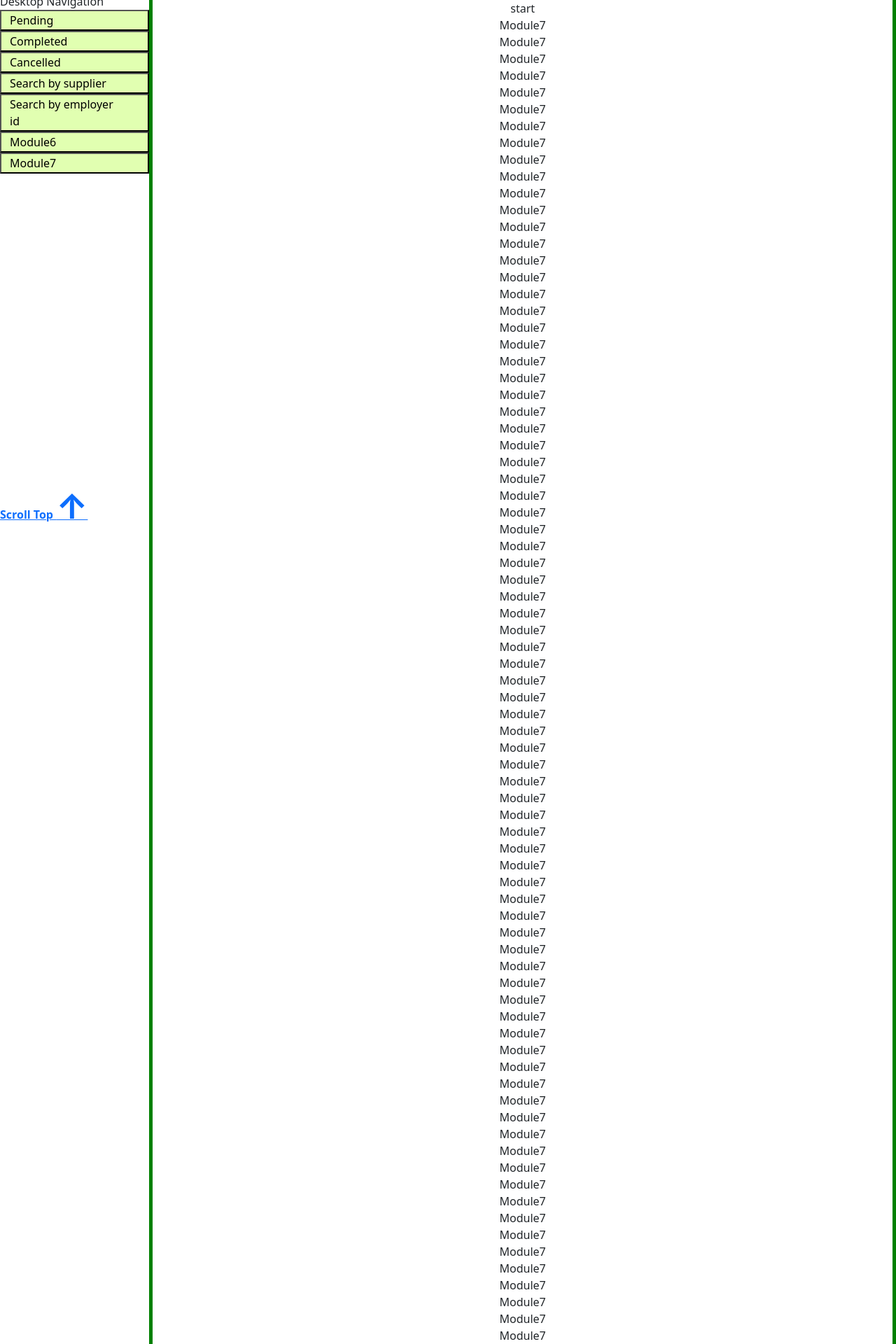
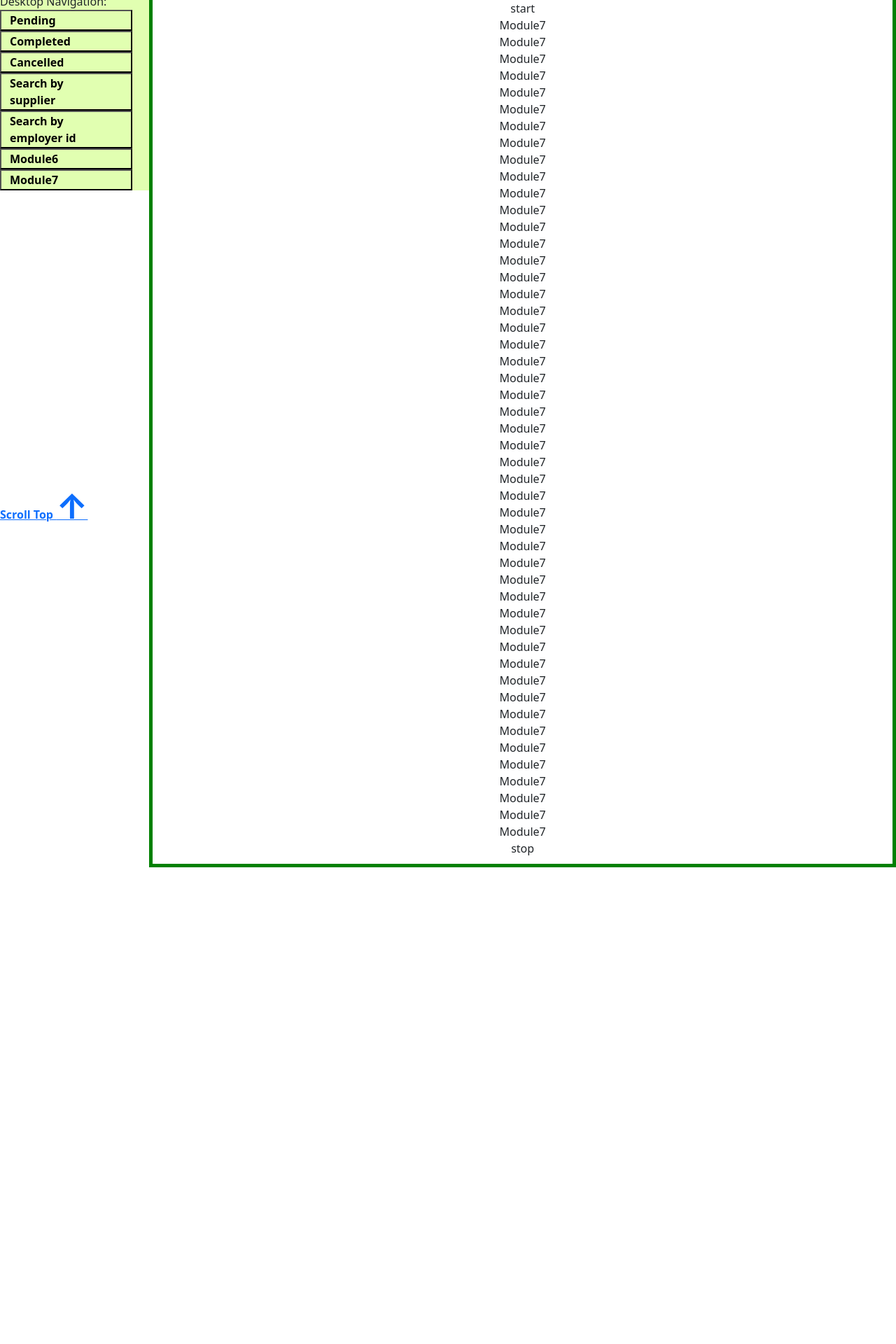
Before and after one commit to Sailaja-Namuduri/demo, a React (Create React App) app: page /module7 in a window 1280 px wide. Shown: the part 40-1960 px from the top of the page at 70% size. After the commit the page ends 1279 px from the top, so only its background shows below. Built offline with nearby package versions, Linux system fonts and the light colour scheme.

Commit message:
Applying Styled-Components to elements

```diff
--- a/package.json
+++ b/package.json
@@ -12,6 +12,7 @@
     "react-dom": "^18.2.0",
     "react-router-dom": "^6.4.1",
     "react-scripts": "5.0.1",
+    "styled-components": "^5.3.6",
     "web-vitals": "^2.1.4"
   },
   "scripts": {
--- a/src/App.js
+++ b/src/App.js
@@ -3,6 +3,12 @@ import './App.css';
 import { GridPage } from './GridPage';
 import lines from './Images/button.png';
 import { useState } from 'react';
+import styled from 'styled-components';
+
+const SpanAppName1=styled.span`
+display:inline-block;
+color:black;
+    `;
 
 var stylingObject={
   div:{'scroll-behavior':'smooth'}
@@ -23,7 +29,7 @@ function App() {
 
   return (
     <div>
-      <div id='scrolltop' className="container-fluid" >
+      <div id='scrolltop' className="container-fluid">
         <div className="row" style={{backgroundColor:'#E1FFB1',height:'30px',position:'sticky',top:0}}>
           <div className="col-1" onClick={fnPanel} style={{position:'relative',display:'inline-block'}}>
             <img src={lines} height={20} width={20} style={{position:'absolute',paddingTop:'6px'}} />
@@ -35,7 +41,7 @@ function App() {
             <button style={{borderRadius:5,width:'60px',height:'29px',textAlign:'match-parent'}}>Create</button>
           </div>
           <div className='col-10 text-center' style={{fontWeight:'bold',fontFamily:'sans-serif',color:'white'}}>
-            <span style={{display:'inline-block',color:'black'}}>Sample Application</span>
+            <SpanAppName1>Sample Application</SpanAppName1>
           </div>
         </div>
         <GridPage phide={panelhide} modhide={modClick} modhidefun={moduleSelected}/>
--- a/src/GridPage.jsx
+++ b/src/GridPage.jsx
@@ -8,6 +8,8 @@ import { Module5 } from "./Module5"
 import { Module6 } from "./Module6"
 import { Module7 } from "./Module7"
 import { HidePanelShortcuts } from "./reusable_components/hidePanelShortcuts"
+import { NavButton, NavMobLink } from "./styledComponents/GridPageStyles"
+
 
 export const GridPage=({phide,modhide,modhidefun})=>{
         const moduleSelected=()=>{
@@ -22,29 +24,30 @@ export const GridPage=({phide,modhide,modhidefun})=>{
                     <div className="d-sm-block d-md-none col-5" style={{display:'inline',position:'absolute',
                         backgroundColor:'#E1FFB1',zIndex:9,border:'0px solid pink'}}>
                         {modhide?
-                            <div className="row" style={{border:'0px solid cyan'}}>Mobile Navigation
+                            <div className="row" style={{border:'0px solid cyan',backgroundColor:'#E1FFB1',position:'fixed',top:30}}>Mobile Navigation
                                 <div className="row" onClick={moduleSelected} style={{border:'0px solid cyan'}}>
-                                    <button style={{backgroundColor:'#E1FFB1',textAlign:'left'}}><Link to='/module1' style={{textDecoration:'none',color:'black',fontSize:'13px'}}><div className="col-sm-2">Pending</div></Link></button>
-                                    <button style={{backgroundColor:'#E1FFB1',textAlign:'left'}}><Link to='/module2' style={{textDecoration:'none',color:'black',fontSize:'13px'}}><div className="col-sm-2">Completed</div></Link></button>
-                                    <button style={{backgroundColor:'#E1FFB1',textAlign:'left'}}><Link to='/module3' style={{textDecoration:'none',color:'black',fontSize:'13px'}}><div className="col-sm-2">Cancelled</div></Link></button>
-                                    <button style={{backgroundColor:'#E1FFB1',textAlign:'left'}}><Link to='/module4' style={{textDecoration:'none',color:'black',fontSize:'13px'}}><div className="col-sm-2">Search by supplier</div></Link></button>
-                                    <button style={{backgroundColor:'#E1FFB1',textAlign:'left'}}><Link to='/module5' style={{textDecoration:'none',color:'black',fontSize:'13px'}}><div className="col-sm-2">Search by E-id</div></Link></button>
-                                    <button style={{backgroundColor:'#E1FFB1',textAlign:'left'}}><Link to='/module6' style={{textDecoration:'none',color:'black',fontSize:'13px'}}><div className="col-sm-2">Module6</div></Link></button>
-                                    <button style={{backgroundColor:'#E1FFB1',textAlign:'left'}}><Link to='/module7' style={{textDecoration:'none',color:'black',fontSize:'13px'}}><div className="col-sm-2">Module7</div></Link></button>
+                                    <NavButton><NavMobLink to='/module1'><div className="col-sm-2">Pending</div></NavMobLink></NavButton>
+                                    <NavButton><NavMobLink to='/module2'><div className="col-sm-2">Completed</div></NavMobLink></NavButton>
+                                    <NavButton><NavMobLink to='/module3'><div className="col-sm-2">Cancelled</div></NavMobLink></NavButton>
+                                    <NavButton><NavMobLink to='/module4'><div className="col-sm-2">Search by supplier</div></NavMobLink></NavButton>
+                                    <NavButton><NavMobLink to='/module5'><div className="col-sm-2">Search by E-id</div></NavMobLink></NavButton>
+                                    <NavButton><NavMobLink to='/module6'><div className="col-sm-2">Module6</div></NavMobLink></NavButton>
+                                    <NavButton><NavMobLink to='/module7'><div className="col-sm-2">Module7</div></NavMobLink></NavButton>
                                 </div>
                             </div>:''
                         }
                     </div>:
                     <div className="d-none d-md-block col-xs-2 col-sm-2 col-md-2 col-lg-2" style={{border:'0px solid #BEBEBE'}}>
-                        <div className="row" style={{border:'0px solid blue'}}>Desktop Navigation</div>
-                        <div className="row" style={{border:'0px solid yellow'}}>
-                            <button style={{backgroundColor:'#E1FFB1',textAlign:'left'}}><Link to='/module1' style={{textDecoration:'none',color:'black'}}><div className="col-sm-10 col-md-10 col-lg-10">Pending</div></Link></button>
-                            <button style={{backgroundColor:'#E1FFB1',textAlign:'left'}}><Link to='/module2' style={{textDecoration:'none',color:'black'}}><div className="col-sm-10 col-md-10 col-lg-10">Completed</div></Link></button>
-                            <button style={{backgroundColor:'#E1FFB1',textAlign:'left'}}><Link to='/module3' style={{textDecoration:'none',color:'black'}}><div className="col-sm-10 col-md-10 col-lg-10">Cancelled</div></Link></button>
-                            <button style={{backgroundColor:'#E1FFB1',textAlign:'left'}}><Link to='/module4' style={{textDecoration:'none',color:'black'}}><div className="col-sm-10 col-md-10 col-lg-10">Search by supplier</div></Link></button>
-                            <button style={{backgroundColor:'#E1FFB1',textAlign:'left'}}><Link to='/module5' style={{textDecoration:'none',color:'black'}}><div className="col-sm-10 col-md-10 col-lg-10">Search by employer id</div></Link></button>
-                            <button style={{backgroundColor:'#E1FFB1',textAlign:'left'}}><Link to='/module6' style={{textDecoration:'none',color:'black'}}><div className="col-sm-10 col-md-10 col-lg-10">Module6</div></Link></button>
-                            <button style={{backgroundColor:'#E1FFB1',textAlign:'left'}}><Link to='/module7' style={{textDecoration:'none',color:'black'}}><div className="col-sm-10 col-md-10 col-lg-10">Module7</div></Link></button>
+                        <div className="row" style={{border:'0px solid blue',backgroundColor:'#E1FFB1'}}>Desktop Navigation:
+                            <div className="row" style={{border:'0px solid yellow'}}>
+                                <NavButton><Link to='/module1' style={{textDecoration:'none',color:'black',fontWeight:'bold'}}><div className="col-sm-10 col-md-10 col-lg-10">Pending</div></Link></NavButton>
+                                <NavButton><Link to='/module2' style={{textDecoration:'none',color:'black',fontWeight:'bold'}}><div className="col-sm-10 col-md-10 col-lg-10">Completed</div></Link></NavButton>
+                                <NavButton><Link to='/module3' style={{textDecoration:'none',color:'black',fontWeight:'bold'}}><div className="col-sm-10 col-md-10 col-lg-10">Cancelled</div></Link></NavButton>
+                                <NavButton><Link to='/module4' style={{textDecoration:'none',color:'black',fontWeight:'bold'}}><div className="col-sm-10 col-md-10 col-lg-10">Search by supplier</div></Link></NavButton>
+                                <NavButton><Link to='/module5' style={{textDecoration:'none',color:'black',fontWeight:'bold'}}><div className="col-sm-10 col-md-10 col-lg-10">Search by employer id</div></Link></NavButton>
+                                <NavButton><Link to='/module6' style={{textDecoration:'none',color:'black',fontWeight:'bold'}}><div className="col-sm-10 col-md-10 col-lg-10">Module6</div></Link></NavButton>
+                                <NavButton><Link to='/module7' style={{textDecoration:'none',color:'black',fontWeight:'bold'}}><div className="col-sm-10 col-md-10 col-lg-10">Module7</div></Link></NavButton>
+                            </div>
                         </div>
                     </div>
                 }
--- a/src/Module7.jsx
+++ b/src/Module7.jsx
@@ -51,41 +51,8 @@ export const Module7=()=>{
 <div>Module7</div>
 <div>Module7</div>
 <div>Module7</div>
-<div>Module7</div>
-<div>Module7</div>
-<div>Module7</div>
-<div>Module7</div>
-<div>Module7</div>
-<div>Module7</div>
-<div>Module7</div>
-<div>Module7</div>
-<div>Module7</div>
-<div>Module7</div>
-<div>Module7</div>
-<div>Module7</div>
-<div>Module7</div>
-<div>Module7</div>
-<div>Module7</div>
-<div>Module7</div>
-<div>Module7</div>
-<div>Module7</div>
-<div>Module7</div>
-<div>Module7</div>
-<div>Module7</div>
-<div>Module7</div>
-<div>Module7</div>
-<div>Module7</div>
-<div>Module7</div>
-<div>Module7</div>
-<div>Module7</div>
-<div>Module7</div>
-<div>Module7</div>
-<div>Module7</div>
-<div>Module7</div>
-<div>Module7</div>
 <div>stop</div>
-
-        </div>
+</div>
 
     )
 }
--- /dev/null
+++ b/src/styledComponents/GridPageStyles.js
@@ -0,0 +1,10 @@
+import { Link } from "react-router-dom";
+import styled from "styled-components";
+
+export const NavMobLink=styled(Link)`
+text-decoration:none;color:black;font-size:13px;font-weight:bold;
+`;
+export const NavButton=styled.button`
+background-color:#E1FFB1;
+text-align:left;
+`;
```
Also changed, not shown: 1 other file (tests, documents, lock files or other folders).
